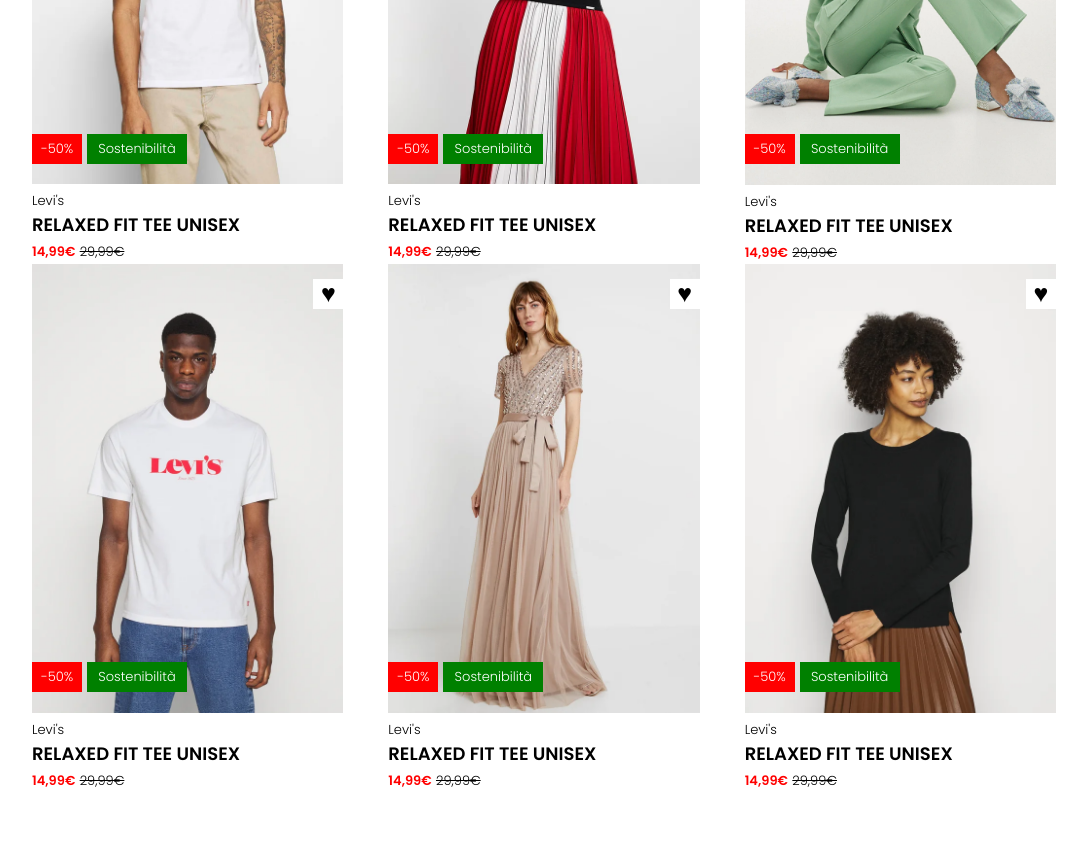
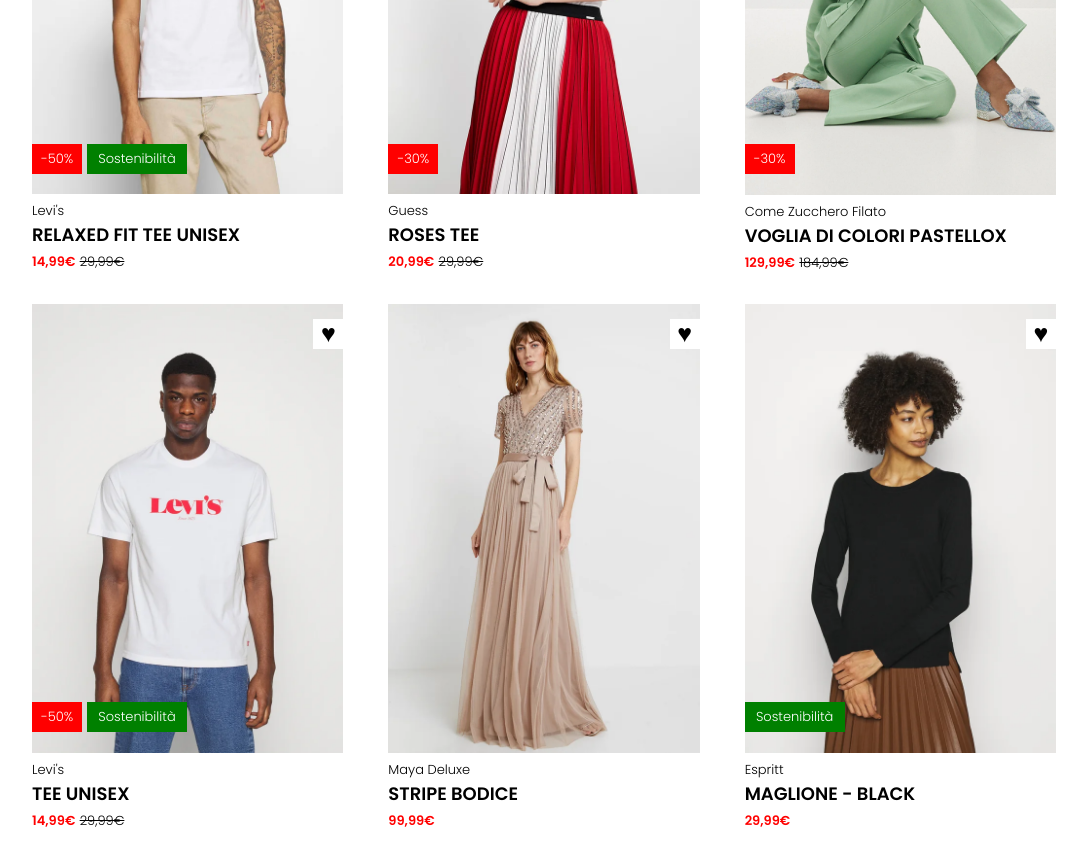
Before and after one commit to Francesca-Barcella/html-css-boolando, a plain HTML site: page index.html in a window 1280 px wide. Shown: the part 380-1242 px from the top of the page, without its empty margins (96-1183 px from the left). Before the commit the page ends 1172 px from the top, so only its background shows below. Drawn offline with Linux system fonts and the light colour scheme.

Commit message:
aggiornato testi e badge dei singoli prodotti

```diff
--- a/assets/css/style.css
+++ b/assets/css/style.css
@@ -98,14 +98,16 @@ li:hover {
 
 .product {
     flex-wrap: wrap;
-    margin-top: 30px;
+    margin-top: 40px;
 }
 
 .product .col-4 {
     width: calc(100% / 12 * 4 - 30px);
 }
 
-/* #endregion main - product */
+.card{
+    margin-bottom: 30px;
+}
 
 .bdg_heart {
     background-color: white;
@@ -138,6 +140,11 @@ li:hover {
     position: absolute;
     left: 55px;
     bottom: 100px;
+}
+
+.solitario{
+    position: absolute;
+    left: 0;
 }
 
 .bdg_red,
@@ -180,3 +187,10 @@ li:hover {
     top: 0;
     left: 0;
 }
+
+/* #endregion main - product */
+
+/* #region footer */
+
+
+/* #endregion main - product */
--- a/index.html
+++ b/index.html
@@ -10,7 +10,9 @@
     <link rel="preconnect" href="https://fonts.googleapis.com">
     <link rel="preconnect" href="https://fonts.gstatic.com" crossorigin>
     <link href="https://fonts.googleapis.com/css2?family=Poppins:wght@300;600&display=swap" rel="stylesheet">
-    <link rel="stylesheet" href="https://cdnjs.cloudflare.com/ajax/libs/font-awesome/6.2.0/css/all.min.css" integrity="sha512-xh6O/CkQoPOWDdYTDqeRdPCVd1SpvCA9XXcUnZS2FmJNp1coAFzvtCN9BmamE+4aHK8yyUHUSCcJHgXloTyT2A==" crossorigin="anonymous" referrerpolicy="no-referrer" />
+    <link rel="stylesheet" href="https://cdnjs.cloudflare.com/ajax/libs/font-awesome/6.2.0/css/all.min.css"
+        integrity="sha512-xh6O/CkQoPOWDdYTDqeRdPCVd1SpvCA9XXcUnZS2FmJNp1coAFzvtCN9BmamE+4aHK8yyUHUSCcJHgXloTyT2A=="
+        crossorigin="anonymous" referrerpolicy="no-referrer" />
 </head>
 
 <body>
@@ -24,7 +26,8 @@
                 </ul>
             </div>
             <div class="col-4">
-                <img src="./assets/img/boolean-logo.png" alt="logo booleando formato da un rombo composto da due triangoli e la scritta boolean">
+                <img src="./assets/img/boolean-logo.png"
+                    alt="logo booleando formato da un rombo composto da due triangoli e la scritta boolean">
             </div>
             <div class="col-4 alg_dx">
                 <i class="fa-solid fa-user"></i>
@@ -40,8 +43,8 @@
             <div class="card col-4 pos_rel">
                 <img src="./assets/img/1.webp" alt="">
                 <img class="over" src="./assets/img/1b.webp" alt="">
+                <div class="bdg_heart">&hearts;</div>
                 <div class="bdg_red">-50%</div>
-                <div class="bdg_heart">&hearts;</div>
                 <div class="bdg_green">Sostenibilit&#224;</div>
                 <div class="brand">Levi's</div>
                 <div class="article">RELAXED FIT TEE UNISEX</div>
@@ -50,56 +53,57 @@
             <div class="card col-4 pos_rel">
                 <img src="./assets/img/2.webp" alt="">
                 <img class="over" src="./assets/img/2b.webp" alt="">
-                <div class="bdg_red">-50%</div>
                 <div class="bdg_heart">&hearts;</div>
-                <div class="bdg_green">Sostenibilit&#224;</div>
-                <div class="brand">Levi's</div>
-                <div class="article">RELAXED FIT TEE UNISEX</div>
-                <div class="price"><span class="txt_red">14,99€</span> <span class="txt_bar">29,99€</span> </div>
+                <div class="bdg_red">-30%</div>
+                <div class="brand">Guess</div>
+                <div class="article">ROSES TEE</div>
+                <div class="price"><span class="txt_red">20,99€</span> <span class="txt_bar">29,99€</span> </div>
             </div>
             <div class="card col-4 pos_rel">
                 <img src="./assets/img/3.webp" alt="">
                 <img class="over" src="./assets/img/3b.webp" alt="">
-                <div class="bdg_red">-50%</div>
                 <div class="bdg_heart">&hearts;</div>
-                <div class="bdg_green">Sostenibilit&#224;</div>
-                <div class="brand">Levi's</div>
-                <div class="article">RELAXED FIT TEE UNISEX</div>
-                <div class="price"><span class="txt_red">14,99€</span> <span class="txt_bar">29,99€</span> </div>
+                <div class="bdg_red">-30%</div>
+                <div class="brand">Come Zucchero Filato</div>
+                <div class="article">VOGLIA DI COLORI PASTELLOX</div>
+                <div class="price"><span class="txt_red">129,99€</span> <span class="txt_bar">184,99€</span> </div>
             </div>
             <div class="card col-4 pos_rel">
                 <img src="./assets/img/4.webp" alt="">
                 <img class="over" src="./assets/img/4b.webp" alt="">
+                <div class="bdg_heart">&hearts;</div>
                 <div class="bdg_red">-50%</div>
-                <div class="bdg_heart">&hearts;</div>
+                <div class="brand">Levi's</div>
                 <div class="bdg_green">Sostenibilit&#224;</div>
-                <div class="brand">Levi's</div>
-                <div class="article">RELAXED FIT TEE UNISEX</div>
+                <div class="article">TEE UNISEX</div>
                 <div class="price"><span class="txt_red">14,99€</span> <span class="txt_bar">29,99€</span> </div>
             </div>
             <div class="card col-4 pos_rel">
                 <img src="./assets/img/5.webp" alt="">
                 <img class="over" src="./assets/img/5b.webp" alt="">
-                <div class="bdg_red">-50%</div>
                 <div class="bdg_heart">&hearts;</div>
-                <div class="bdg_green">Sostenibilit&#224;</div>
-                <div class="brand">Levi's</div>
-                <div class="article">RELAXED FIT TEE UNISEX</div>
-                <div class="price"><span class="txt_red">14,99€</span> <span class="txt_bar">29,99€</span> </div>
+                <div class="brand">Maya Deluxe</div>
+                <div class="article">STRIPE BODICE</div>
+                <div class="price"><span class="txt_red">99,99€</span></div>
             </div>
             <div class="card col-4 pos_rel">
                 <img src="./assets/img/6.webp" alt="">
                 <img class="over" src="./assets/img/6b.webp" alt="">
-                <div class="bdg_red">-50%</div>
                 <div class="bdg_heart">&hearts;</div>
-                <div class="bdg_green">Sostenibilit&#224;</div>
-                <div class="brand">Levi's</div>
-                <div class="article">RELAXED FIT TEE UNISEX</div>
-                <div class="price"><span class="txt_red">14,99€</span> <span class="txt_bar">29,99€</span> </div>
+                <div class="bdg_green solitario">Sostenibilit&#224;</div>
+                <div class="brand">Espritt</div>
+                <div class="article">MAGLIONE - BLACK</div>
+                <div class="price"><span class="txt_red">29,99€</span></div>
             </div>
         </div>
+    </main>
 
-    </main>
+    <footer id="site_footer">
+        <div class="company_information">
+
+        </div>
+        <div class="social"></div>
+    </footer>
 
 </body>
 
```
